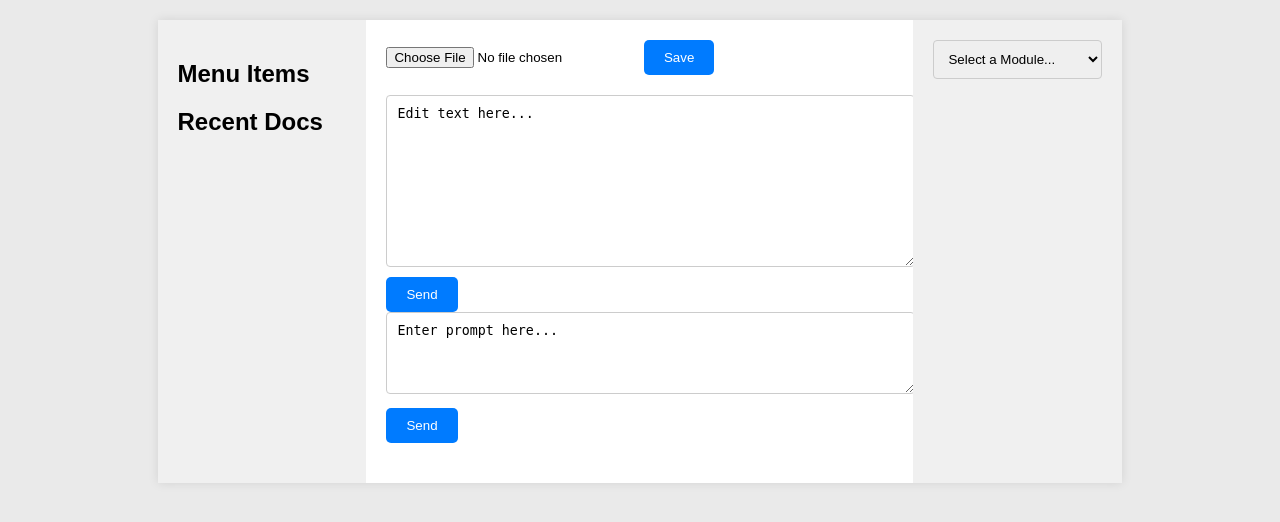
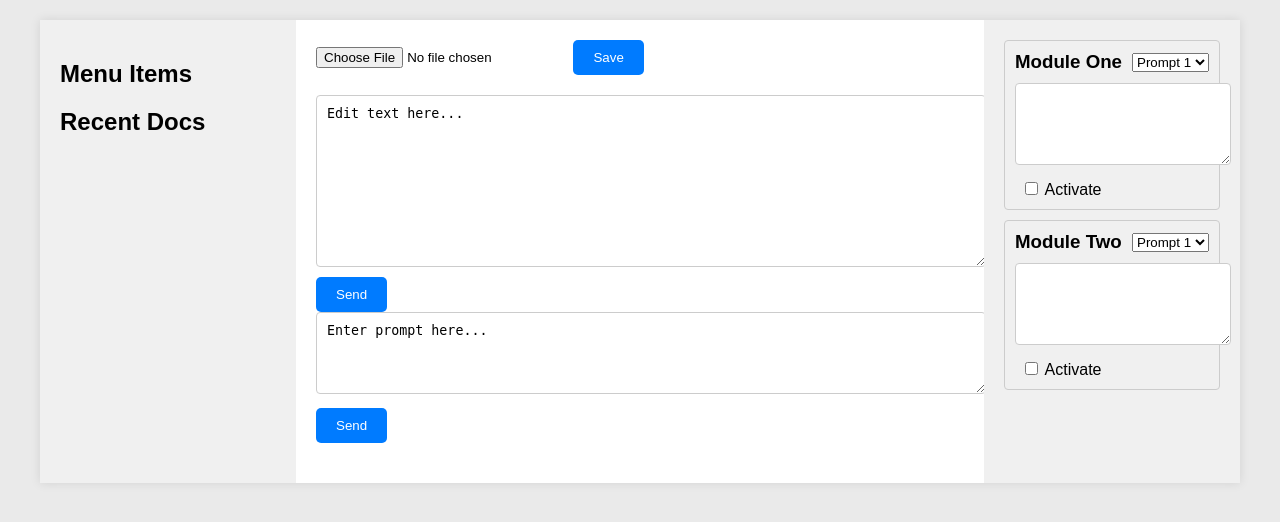
Before and after one commit to shiftbug/didactic-spoon, a Flask app: page / in a window 1280 px wide. Shown: the top 522 px of the page. Run offline with Flask 3, Linux system fonts and the light colour scheme.

Commit message:
Actually almost working.
separate completions come thru for each, but to not display. haven't checked if the checks actually toggle.

```diff
--- a/app.py
+++ b/app.py
@@ -1,73 +1,77 @@
 from flask import Flask, render_template, request, jsonify, send_from_directory
 import os
+from llm import llm_call as completion
 
-app = Flask(__name__)
+
+# Load your OpenAI API key from an environment variable for security
+
+
+app = Flask(__name__)  # Initialize the Flask application
 
 # Assuming you have a directory named 'files' for storing text files
-FILES_DIR = 'files'
+FILES_DIR = 'files'  # Define the directory where files will be stored
 
 # Ensure FILES_DIR exists
 if not os.path.exists(FILES_DIR):
-    os.makedirs(FILES_DIR)  # Good: Creates the directory if it doesn't exist
+    os.makedirs(FILES_DIR)  # Create the directory if it doesn't exist
 
 @app.route('/')
 def index():
-    return render_template('index.html')  # Good: Renders the main page
+    return render_template('index.html')  # Serve the main page template
 
 @app.route('/load_file', methods=['POST'])
 def load_file():
     try:
-        filename = request.form.get('filename')
+        filename = request.form.get('filename')  # Get the filename from the form data
         if not filename:
-            return jsonify({'error': 'Filename is required.'}), 400
-        file_path = os.path.join(FILES_DIR, filename)
+            return jsonify({'error': 'Filename is required.'}), 400  # Return error if no filename is provided
+        file_path = os.path.join(FILES_DIR, filename)  # Construct the full file path
         if not os.path.exists(file_path):
-            return jsonify({'error': 'File not found.'}), 404
-        with open(file_path, 'r') as file:
-            content = file.read()
-        return jsonify({'content': content})
+            return jsonify({'error': 'File not found.'}), 404  # Return error if file doesn't exist
+        with open(file_path, 'r') as file:  # Open the file for reading
+            content = file.read()  # Read the file content
+        return jsonify({'content': content})  # Return the file content as JSON
     except Exception as e:
-        app.logger.error(f'An error occurred: {e}')
-        return jsonify({'error': 'An internal server error occurred.'}), 500
+        app.logger.error(f'An error occurred: {e}')  # Log any exceptions
+        return jsonify({'error': 'An internal server error occurred.'}), 500  # Return a server error response
 
 @app.route('/save_file', methods=['POST'])
 def save_file():
     try:
-        filename = request.form['filename']  # Same potential KeyError as above
-        content = request.form['content']  # Same potential KeyError as above
-        file_path = os.path.join(FILES_DIR, filename)
-        with open(file_path, 'w') as file:  # Potential Issue: Encoding not specified
-            file.write(content)
-        return jsonify(success=True)
+        filename = request.form['filename']  # Get the filename from the form data
+        content = request.form['content']  # Get the file content from the form data
+        file_path = os.path.join(FILES_DIR, filename)  # Construct the full file path
+        with open(file_path, 'w', encoding='utf-8') as file:  # Open the file for writing with UTF-8 encoding
+            file.write(content)  # Write the content to the file
+        return jsonify(success=True)  # Return a success response
     except Exception as e:
-        app.logger.error(f"An error occurred: {e}")  # Good: Logs the exception
-        return jsonify(error="An internal server error occurred."), 500  # Good: Returns an error response
+        app.logger.error(f"An error occurred: {e}")  # Log any exceptions
+        return jsonify(error="An internal server error occurred."), 500  # Return a server error response
 
 @app.route('/process_text', methods=['POST'])
 def process_text():
     # Placeholder function, ensure proper error handling and input validation when implemented
-    text = request.form['text']
-    processed_text = text  # Placeholder for actual text processing
-    return jsonify(processed_text=processed_text)
+    text = request.form['text']  # Get the text from the form data
+    processed_text = text  # Placeholder for actual text processing logic
+    return jsonify(processed_text=processed_text)  # Return the processed text as JSON
 
 @app.route('/get_completion', methods=['POST'])
 def get_completion():
-    # Placeholder function, ensure to implement the logic and error handling
     prompt = request.form['prompt']
-    # TODO: Implement logic to send the prompt to OpenAI and get the completion
-    # TODO: Return the completion to the frontend
-    pass  # Placeholder, replace with actual implementation
+    text_content = request.form['text']
+    # Combine the prompt with the text content as needed for the LLM call
+    combined_prompt = f"{prompt}\n{text_content}"
+    result = completion(combined_prompt)
+    return jsonify(completion=result)
 
 @app.route('/list_recent_files', methods=['GET'])
 def list_recent_files():
-    # Good: Lists files in the FILES_DIR directory
-    files = os.listdir(FILES_DIR)
-    return jsonify(files=files)
+    files = os.listdir(FILES_DIR)  # List all files in the FILES_DIR directory
+    return jsonify(files=files)  # Return the list of files as JSON
 
 @app.route('/files/<filename>')
 def file(filename):
-    # Good: Sends a file from the FILES_DIR directory
-    return send_from_directory(FILES_DIR, filename)
+    return send_from_directory(FILES_DIR, filename)  # Serve the requested file from the FILES_DIR directory
 
 if __name__ == '__main__':
-    app.run(debug=True)  # Warning: Ensure debug is False in production
+    app.run(debug=True)  # Start the Flask application with debug mode enabled (should be False in production)
--- a/templates/index.html
+++ b/templates/index.html
@@ -40,22 +40,51 @@
         </main>
         <!-- Right Panel Dropdown and Modules -->
         <aside class="sidebar">
-            <div class="dropdown">
-                <select id="module-select" onchange="toggleModule()">
-                    <option value="">Select a Module...</option>
-                    <option value="readers-expectations">Reader's Expectations</option>
-                    <option value="authors-insights">Author's Insights</option>
-                    <!-- Add more module options here -->
-                </select>
+            <!-- Repeat this block for each module you want to include -->
+            <div class="module">
+                <div class="module-header">
+                    <h3>Module One</h3>
+                    <select class="prompt-select">
+                        <option value="prompt1">Prompt 1</option>
+                        <option value="prompt2">Prompt 2</option>
+                        <!-- Add more prompt options here -->
+                    </select>
+                </div>
+                <textarea class="module-output" rows="4" cols="50" readonly></textarea>
+                <label class="toggle-module">
+                    <input type="checkbox" class="module-checkbox"> Activate
+                </label>
             </div>
-            <div id="modules-container">
-                <!-- Modules will be dynamically added here -->
+            <div class="module">
+                <div class="module-header">
+                    <h3>Module Two</h3>
+                    <select class="prompt-select">
+                        <option value="prompt1">Prompt 1</option>
+                        <option value="prompt2">Prompt 2</option>
+                        <!-- Add more prompt options here -->
+                    </select>
+                </div>
+                <textarea class="module-output" rows="4" cols="50" readonly></textarea>
+                <label class="toggle-module">
+                    <input type="checkbox" class="module-checkbox"> Activate
+                </label>
             </div>
+            <!-- Add more modules as needed -->
         </aside>
     </div>
 
     <script>
         // JavaScript functions to handle AJAX calls and update the UI
+        var promptContents = {
+            'prompt1': 'Eat my shorts',
+            'prompt2': 'Jagged bloody javascript',
+        // Add more mappings as needed
+        };
+
+        function getPromptContent(promptId) {
+        // Retrieve the prompt content from the mapping
+            return promptContents[promptId] || 'Default prompt content if not found.';
+        }
 
         function loadFile(filename) {
             $.ajax({
@@ -132,21 +161,28 @@
         });
 
         function sendCompletion() {
-            var activeModules = [];
-            // Find all active modules based on checkboxes
-            $('#modules-container .module').each(function() {
-                if ($(this).find('input[type="checkbox"]').is(':checked')) {
-                    activeModules.push($(this).attr('id')); // Assuming each module has a unique ID
+            var textContent = $('#text-content').val();
+            $('.module').each(function() {
+                var isChecked = $(this).find('input[type="checkbox"]').is(':checked');
+                if (isChecked) {
+                    var promptId = $(this).find('.prompt-select').val();
+                    var promptContent = getPromptContent(promptId);
+                    var moduleOutput = $(this).find('.module-output'); // Store reference to output element
+                    $.ajax({
+                        url: '/get_completion',
+                        type: 'POST',
+                        data: { prompt: promptContent, text: textContent },
+                        context: moduleOutput, // Pass the output element as the context for the success callback
+                        success: function(response) {
+                            // 'this' refers to the moduleOutput element thanks to the 'context' option in the AJAX call
+                            this.val(response.completion);
+                        },
+                        error: function() {
+                            alert('Error getting completion.');
+                        }
+                    });
                 }
             });
-
-            var prompts = activeModules.map(function(moduleId) {
-                return $('#' + moduleId + ' .prompt').val(); // Assuming each module has a textarea with class 'prompt'
-            });
-
-            // Combine prompts and send to OpenAI API
-            var combinedPrompt = prompts.join('\n');
-            // AJAX call to your Flask backend, which will then call the OpenAI API
         }
 
         $('#recent-files li').click(function() {
```
Also changed, not shown: llm.py (added, +18 -0 lines).
